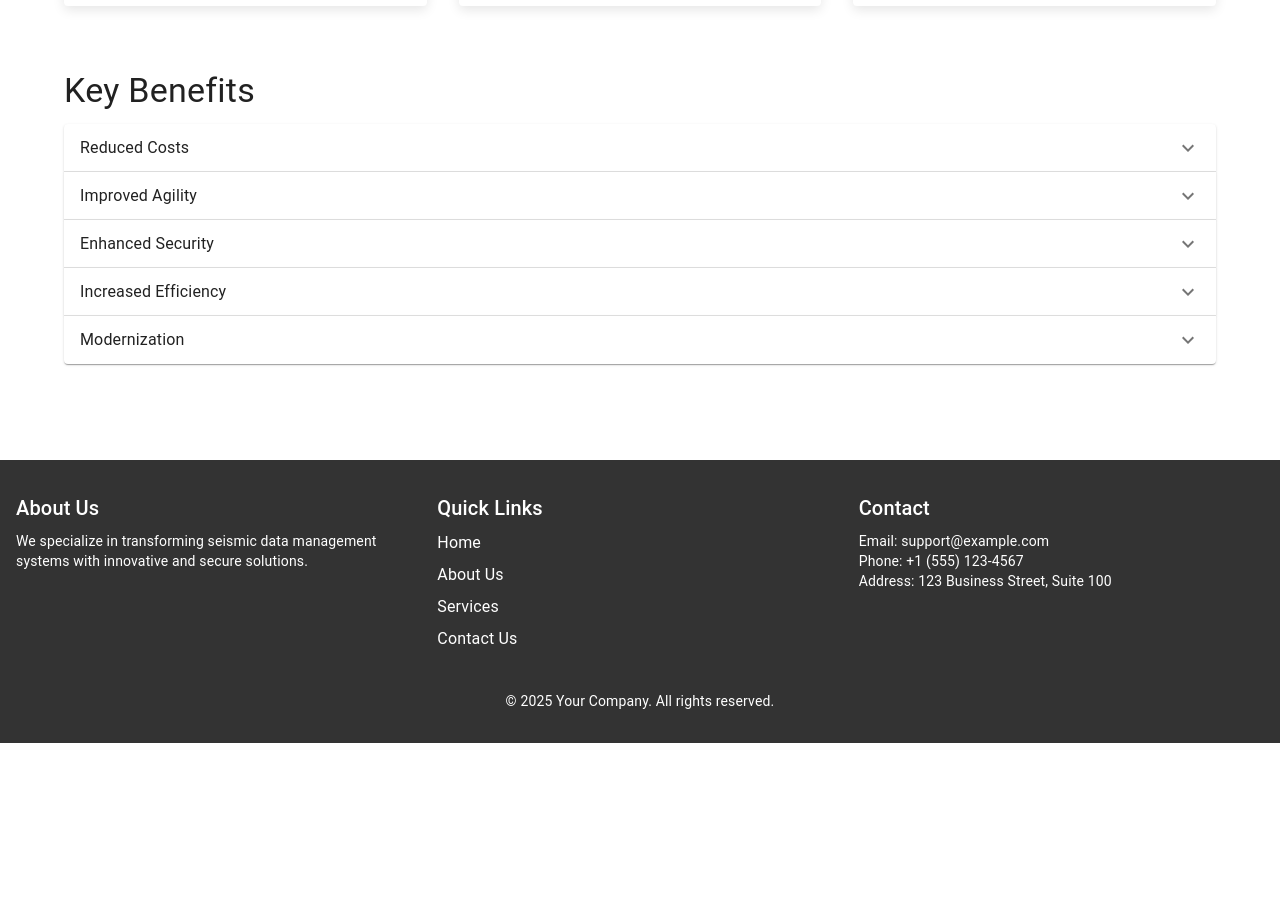
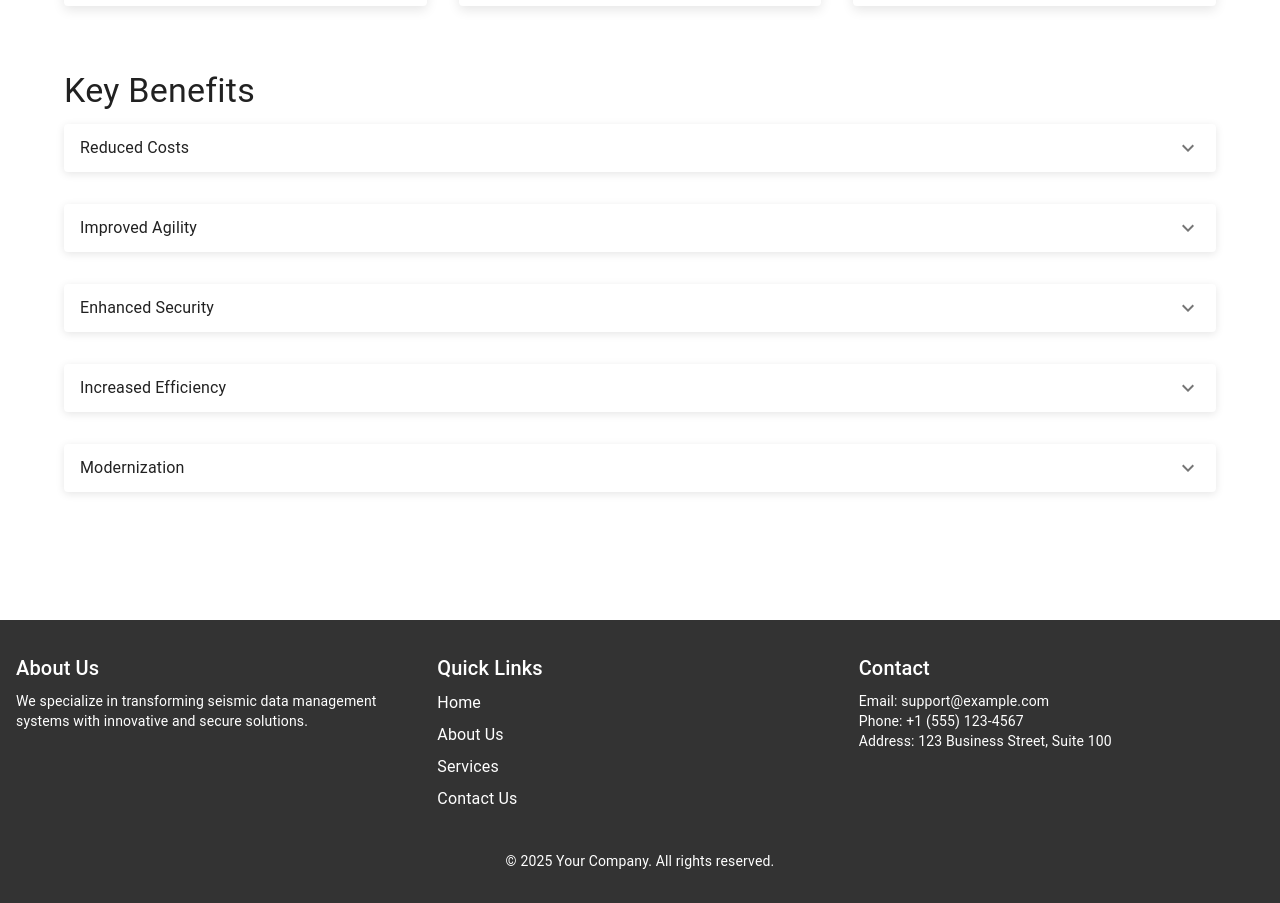
Before and after one commit to rlk23/Brandon-actual-website, a React (Vite) app: page /services in a window 1280 px wide. Shown: the part 1220-2123 px from the top of the page. Before the commit the page ends 1963 px from the top, so only its background shows below. Built offline with nearby package versions, Linux system fonts and the light colour scheme.

Commit message:
Added features to the Service page

```diff
--- a/src/pages/Services.jsx
+++ b/src/pages/Services.jsx
@@ -188,15 +188,19 @@ const Services = () => {
         </ContentSection>
 
         {/* Key Benefits Section with Accordion */}
+        {/* Key Benefits Section with Accordion */}
         <ContentSection>
           <Typography variant="h4" gutterBottom>
             Key Benefits
           </Typography>
           {benefits.map((benefit, index) => (
+            <Box key={index} sx={{ mb: 4 }}> {/* Add margin bottom to create spacing */}
               <Accordion
-              key={index}
                 expanded={expanded === index}
                 onChange={handleAccordionChange(index)}
+                sx={{
+                  boxShadow: "0 2px 8px rgba(0, 0, 0, 0.1)", // Optional: improve the visual look
+                }}
               >
                 <AccordionSummary expandIcon={<ExpandMoreIcon />}>
                   <Typography>{benefit.key}</Typography>
@@ -205,8 +209,10 @@ const Services = () => {
                   <Typography>{benefit.value}</Typography>
                 </AccordionDetails>
               </Accordion>
+            </Box>
           ))}
         </ContentSection>
+
       </Container>
     </Box>
   );
```
Lines whose indentation alone changed are shown as unchanged.
